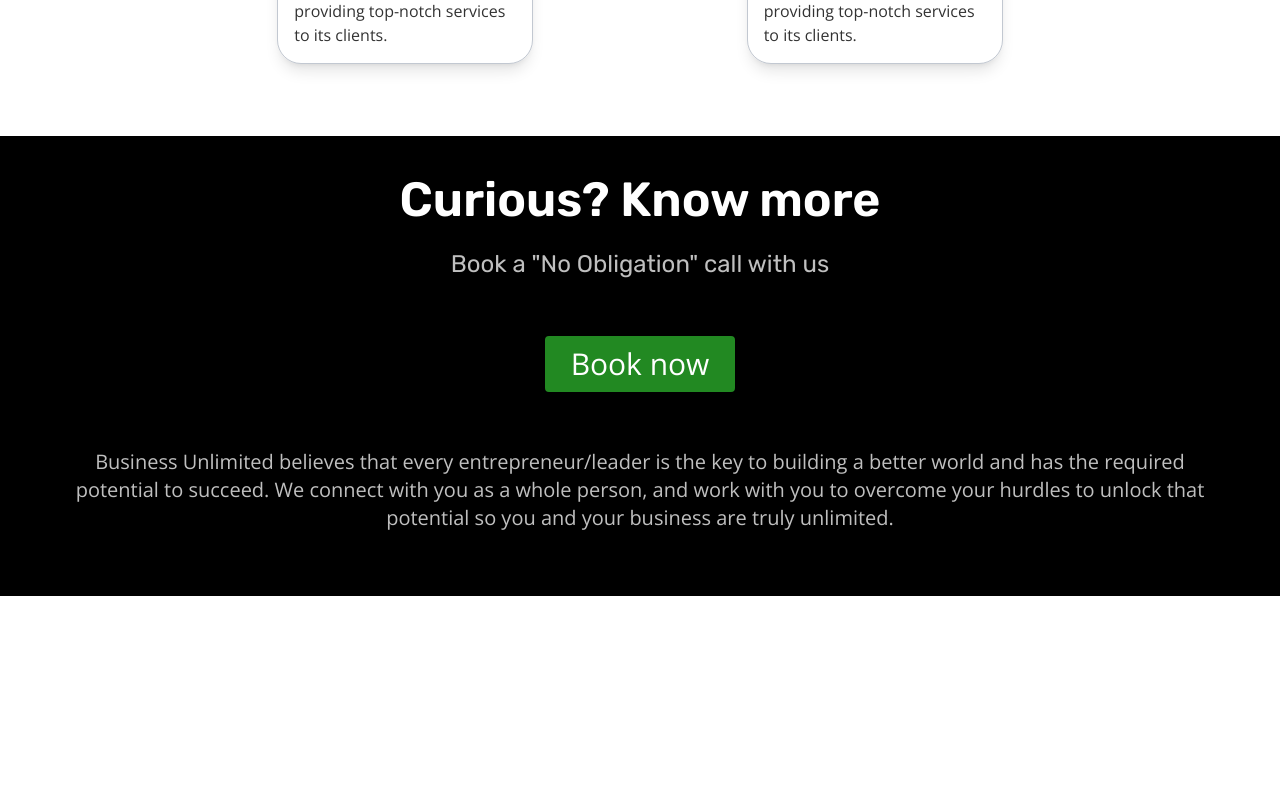
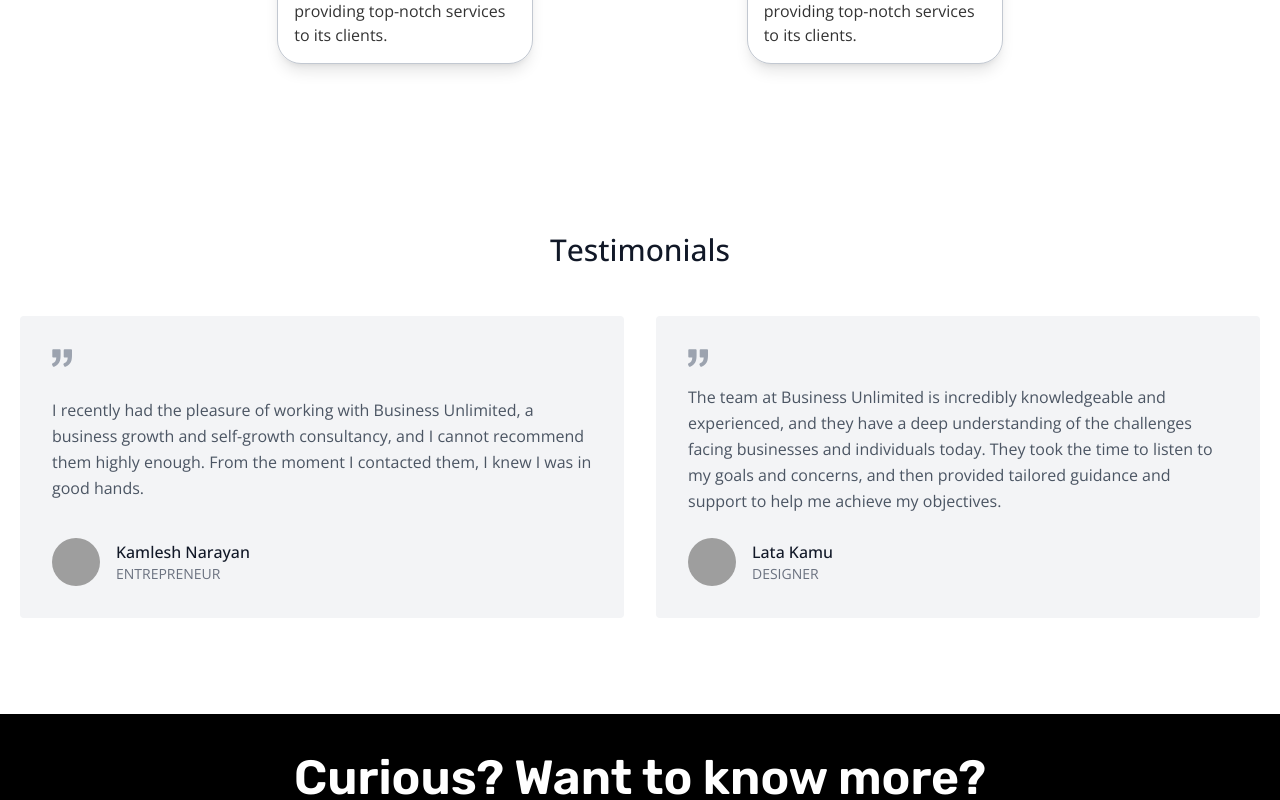
Before and after one commit to marsian83/business-unlimited-website, a Nuxt app: page / in a window 1280 px wide. Shown: the part 3480-4280 px from the top of the page. Before the commit the page ends 4076 px from the top, so only its background shows below. Built offline with nearby package versions, Linux system fonts and the light colour scheme; grey boxes are pictures that could not be loaded.

Commit message:
watermark fix

```diff
--- a/pages/index.vue
+++ b/pages/index.vue
@@ -141,6 +141,88 @@
     </h1>
     <Carousel1 :items="businessCollaborations" />
   </section>
+  <section class="text-gray-600 body-font">
+    <div class="container px-5 py-24 mx-auto">
+      <h1
+        class="text-3xl font-medium title-font text-gray-900 mb-12 text-center"
+      >
+        Testimonials
+      </h1>
+      <div class="flex flex-wrap -m-4">
+        <div class="p-4 md:w-1/2 w-full">
+          <div
+            class="h-full bg-gray-100 p-8 rounded flex flex-col justify-between"
+          >
+            <svg
+              xmlns="http://www.w3.org/2000/svg"
+              fill="currentColor"
+              class="block w-5 h-5 text-gray-400 mb-4"
+              viewBox="0 0 975.036 975.036"
+            >
+              <path
+                d="M925.036 57.197h-304c-27.6 0-50 22.4-50 50v304c0 27.601 22.4 50 50 50h145.5c-1.9 79.601-20.4 143.3-55.4 191.2-27.6 37.8-69.399 69.1-125.3 93.8-25.7 11.3-36.8 41.7-24.8 67.101l36 76c11.6 24.399 40.3 35.1 65.1 24.399 66.2-28.6 122.101-64.8 167.7-108.8 55.601-53.7 93.7-114.3 114.3-181.9 20.601-67.6 30.9-159.8 30.9-276.8v-239c0-27.599-22.401-50-50-50zM106.036 913.497c65.4-28.5 121-64.699 166.9-108.6 56.1-53.7 94.4-114.1 115-181.2 20.6-67.1 30.899-159.6 30.899-277.5v-239c0-27.6-22.399-50-50-50h-304c-27.6 0-50 22.4-50 50v304c0 27.601 22.4 50 50 50h145.5c-1.9 79.601-20.4 143.3-55.4 191.2-27.6 37.8-69.4 69.1-125.3 93.8-25.7 11.3-36.8 41.7-24.8 67.101l35.9 75.8c11.601 24.399 40.501 35.2 65.301 24.399z"
+              ></path>
+            </svg>
+            <p class="leading-relaxed mb-6">
+              I recently had the pleasure of working with Business Unlimited, a
+              business growth and self-growth consultancy, and I cannot
+              recommend them highly enough. From the moment I contacted them, I
+              knew I was in good hands.
+            </p>
+            <a class="inline-flex items-center">
+              <img
+                alt="testimonial"
+                src="https://www.mantruckandbus.com/fileadmin/_processed_/9/c/csm_FT_05-06_Header_Schoenherr_2-min_d50a71a2cd.jpg"
+                class="w-12 h-12 rounded-full flex-shrink-0 object-cover object-center"
+              />
+              <span class="flex-grow flex flex-col pl-4">
+                <span class="title-font font-medium text-gray-900"
+                  >Kamlesh Narayan</span
+                >
+                <span class="text-gray-500 text-sm">ENTREPRENEUR</span>
+              </span>
+            </a>
+          </div>
+        </div>
+        <div class="p-4 md:w-1/2 w-full">
+          <div
+            class="h-full bg-gray-100 p-8 rounded flex flex-col justify-between"
+          >
+            <svg
+              xmlns="http://www.w3.org/2000/svg"
+              fill="currentColor"
+              class="block w-5 h-5 text-gray-400 mb-4"
+              viewBox="0 0 975.036 975.036"
+            >
+              <path
+                d="M925.036 57.197h-304c-27.6 0-50 22.4-50 50v304c0 27.601 22.4 50 50 50h145.5c-1.9 79.601-20.4 143.3-55.4 191.2-27.6 37.8-69.399 69.1-125.3 93.8-25.7 11.3-36.8 41.7-24.8 67.101l36 76c11.6 24.399 40.3 35.1 65.1 24.399 66.2-28.6 122.101-64.8 167.7-108.8 55.601-53.7 93.7-114.3 114.3-181.9 20.601-67.6 30.9-159.8 30.9-276.8v-239c0-27.599-22.401-50-50-50zM106.036 913.497c65.4-28.5 121-64.699 166.9-108.6 56.1-53.7 94.4-114.1 115-181.2 20.6-67.1 30.899-159.6 30.899-277.5v-239c0-27.6-22.399-50-50-50h-304c-27.6 0-50 22.4-50 50v304c0 27.601 22.4 50 50 50h145.5c-1.9 79.601-20.4 143.3-55.4 191.2-27.6 37.8-69.4 69.1-125.3 93.8-25.7 11.3-36.8 41.7-24.8 67.101l35.9 75.8c11.601 24.399 40.501 35.2 65.301 24.399z"
+              ></path>
+            </svg>
+            <p class="leading-relaxed mb-6">
+              The team at Business Unlimited is incredibly knowledgeable and
+              experienced, and they have a deep understanding of the challenges
+              facing businesses and individuals today. They took the time to
+              listen to my goals and concerns, and then provided tailored
+              guidance and support to help me achieve my objectives.
+            </p>
+            <a class="inline-flex items-center">
+              <img
+                alt="testimonial"
+                src="http://www.woman-themovie.org/wp-content/uploads/2020/02/CHAUD_Celine-W_78-FRANCE_24-FACIES-LVMH-CALLIGARO_Sandra-V.jpg"
+                class="w-12 h-12 rounded-full flex-shrink-0 object-cover object-center"
+              />
+              <span class="flex-grow flex flex-col pl-4">
+                <span class="title-font font-medium text-gray-900"
+                  >Lata Kamu</span
+                >
+                <span class="text-gray-500 text-sm">DESIGNER</span>
+              </span>
+            </a>
+          </div>
+        </div>
+      </div>
+    </div>
+  </section>
   <section
     id="meeting"
     class="p-page py-10 bg-front flex flex-col items-center"
@@ -148,12 +230,12 @@
     <h1
       class="text-5xl mobile:text-3xl font-rubik font-semibold text-back italic1 text-center"
     >
-      Curious? Know more
+      Curious? Want to know more?
     </h1>
     <p
       class="font-rubik text-2xl mobile:text-lg opacity-75 text-back text-center italic1 py-6"
     >
-      Book a "No Obligation" call with us
+    Connect with us today, without any obligations.
     </p>
     <NuxtLink
       to="/services#book-meeting"
--- a/pages/services/index.vue
+++ b/pages/services/index.vue
@@ -167,9 +167,9 @@
   </section>
   <section id="book-meeting" class="bg-black flex flex-col items-center p-page">
     <h1
-      class="text-5xl font-rubik font-semibold text-back italic1 text-center pt-12 mobile:text-xl"
+      class="text-4xl py-8 font-rubik font-semibold text-back italic1 text-center mt-12 mobile:text-xl"
     >
-      Book a "No Obligation" call with us
+      Connect with us today, without any obligations.
     </h1>
     <p
       class="text-xl mobile:text-base mobile:py-8 italic1 opacity-75 text-back text-center pb-6"
--- a/tailwind.config.js
+++ b/tailwind.config.js
@@ -9,11 +9,11 @@
     "./nuxt.config.{js,ts}",
   ],
   theme: {
-    screens: {
-      mobile: { max: "780px" },
-      widescreen: { min: "780px" },
-    },
     extend: {
+      screens: {
+        mobile: { max: "780px" },
+        widescreen: { min: "780px" },
+      },
       colors: {
         primary: "#228922",
         secondary: "#03cf64",
```
Also changed, not shown: public/images/hero-bg.webp, 1 other file (tests, documents, lock files or other folders). Lines whose indentation alone changed are shown as unchanged.
